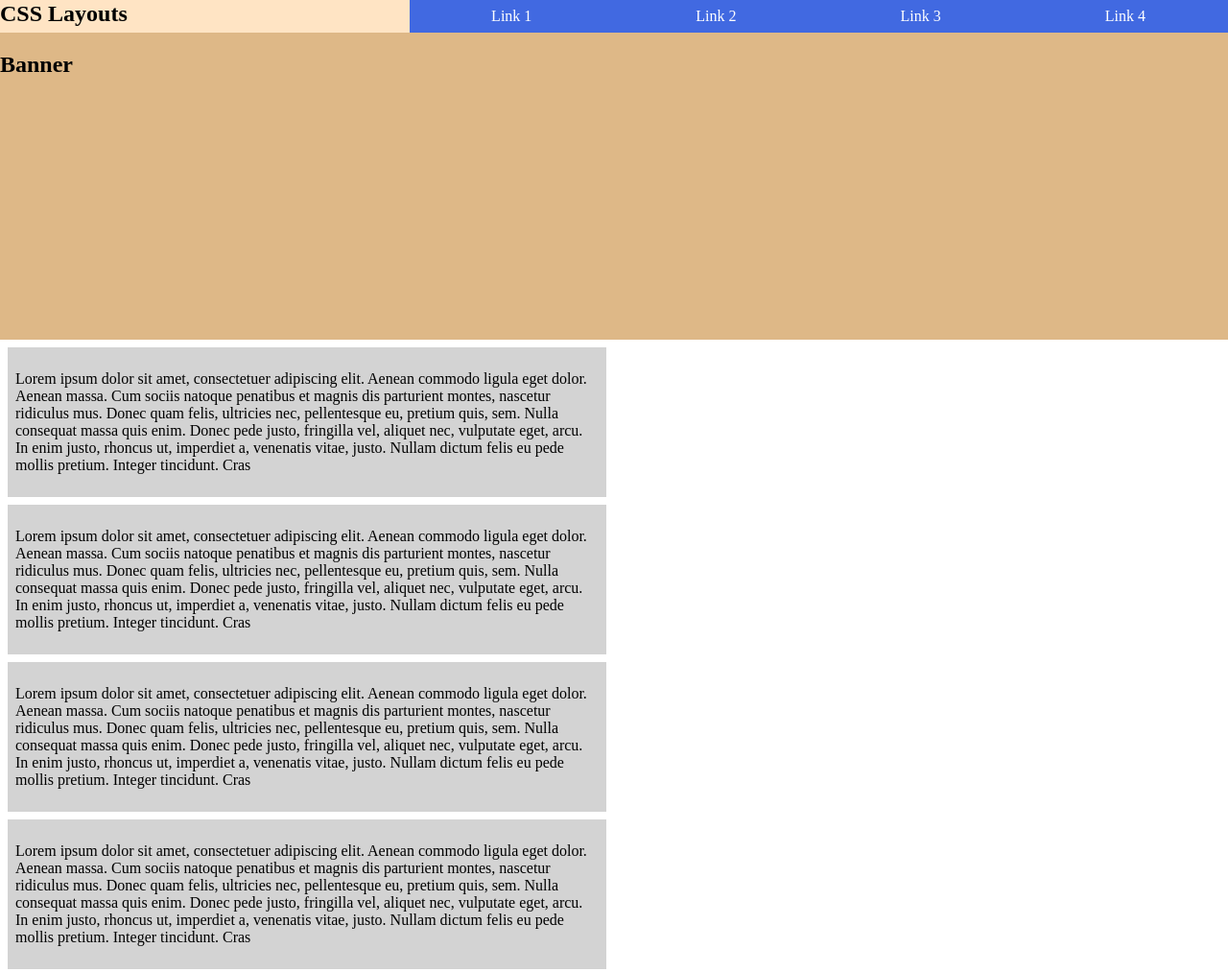
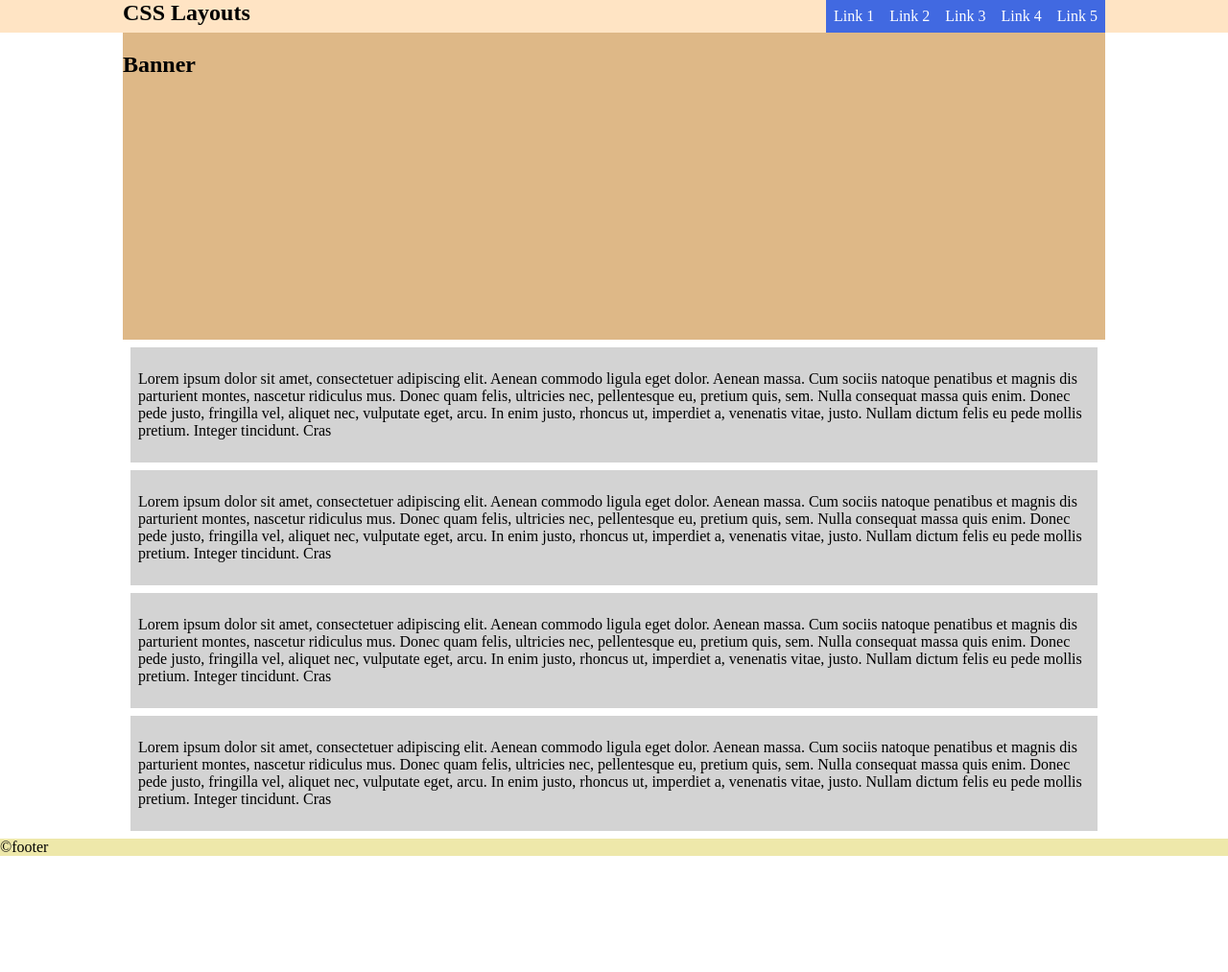
Before and after one commit to gemlorenz10/css-layout-study, a website: page index.html in a window 1280 px wide. Shown: the top 1013 px of the page at 96% size. After the commit the page ends 892 px from the top, so only its background shows below. Drawn offline with Linux system fonts and the light colour scheme.

Commit message:
flex first commit

```diff
--- a/flex/base.css
+++ b/flex/base.css
@@ -7,33 +7,7 @@ body {
     margin: 0;
 }
 
-/* Navigation */
-header {
-    background-color: bisque;
-    width: 100%;
+body .wrapper {
+    max-width: 1024px;
+    margin: 0 auto;
 }
-header h1 {
-    margin: 0;
-    display: inline;
-}
-nav {
-    display: inline;
-    /* font-size: 0; */
-}
-nav ul {
-    /* display: inline-bl   ock; */
-    margin: 0;
-    padding: 0;
-}
-
-nav ul li {
-    background-color: royalblue;
-    list-style-type: none;
-    padding: 8px 0;
-    text-align: center;
-}
-
-nav ul li a{
-    color: white;
-    text-decoration: none;
-}
--- a/flex/layout.css
+++ b/flex/layout.css
@@ -3,79 +3,48 @@
 Layout
 
 */
-.row:after {
+/* header */
+/* Navigation */
+header {
+    background-color: bisque;
+    width: 100%;
+}
+header h1 {
+    margin: 0;
+}
+nav {
+    display: flex;
+    flex-direction: column;
+    justify-content: space-between;
+}
+nav ul {
+    display: flex;
+    flex-direction: column;
 }
 
-/* For mobile phones content layout: */
-[class*="col-"] {
-    margin: 0;
-    width: 100%;
-}
 
-/* For mobile phones navigation: */
-[class*="nav-"] {
-    display:inline-block;
-    margin: 0;
-    width: 100%;
+/* container */
+.container {
+    display: flex;
 }
 
 @media screen and (min-width: 601px) {
     /* For tablets to mobile: */
-    .col-s-1 {width: 8.33%;}
-    .col-s-2 {width: 16.66%;}
-    .col-s-3 {width: 25%;}
-    .col-s-4 {width: 33.33%;}
-    .col-s-5 {width: 41.66%;}
-    .col-s-6 {width: 50%;}
-    .col-s-7 {width: 58.33%;}
-    .col-s-8 {width: 66.66%;}
-    .col-s-9 {width: 75%;}
-    .col-s-10 {width: 83.33%;}
-    .col-s-11 {width: 91.66%;}
-    .col-s-12 {width: 100%;}
-
-    .nav-s-1 {width: 8.33%;}
-    .nav-s-2 {width: 16.66%;}
-    .nav-s-3 {width: 25%;}
-    .nav-s-4 {width: 33.33%;}
-    .nav-s-5 {width: 41.66%;}
-    .nav-s-6 {width: 50%;}
-    .nav-s-7 {width: 58.33%;}
-    .nav-s-8 {width: 66.66%;}
-    .nav-s-9 {width: 75%;}
-    .nav-s-10 {width: 83.33%;}
-    .nav-s-11 {width: 91.66%;}
-    .nav-s-12 {width: 100%;}
-
+    nav {
+        flex-direction: row;
+    }
+    nav ul {
+        flex-direction: row;
+    }
 }
 @media screen and (min-width: 769px) {
     /* For desktop to tables: */
-    .col-1 {width: 8.33%;}
-    .col-2 {width: 16.66%;}
-    .col-3 {width: 25%;}
-    .col-4 {width: 33.33%;}
-    .col-5 {width: 41.66%;}
-    .col-6 {width: 50%;}
-    .col-7 {width: 58.33%;}
-    .col-8 {width: 66.66%;}
-    .col-9 {width: 75%;}
-    .col-10 {width: 83.33%;}
-    .col-11 {width: 91.66%;}
-    .col-12 {width: 100%;}
-
-    /* .nav-1 {width: 8.33%;}
-    .nav-2 {width: 16.66%;}
-    .nav-3 {width: 25%;}
-    .nav-4 {width: 33.33%;}
-    .nav-5 {width: 41.66%;}
-    .nav-6 {width: 50%;}
-    .nav-7 {width: 58.33%;}
-    .nav-8 {width: 66.66%;}
-    .nav-9 {width: 75%;}
-    .nav-10 {width: 83.33%;}
-    .nav-11 {width: 91.66%;}
-    .nav-12 {width: 100%;} */
-
+    nav {
+        flex-direction: row;
+    }
+    nav ul {
+        flex-direction: row;
+    }
 }
 
 footer {
--- a/flex/style.css
+++ b/flex/style.css
@@ -1,3 +1,20 @@
 @import url('./layout.css');
 @import url('./module.css');
 @import url('./base.css');
+
+
+nav ul {
+    margin: 0;
+    padding: 0;
+}
+nav ul li {
+    background-color: royalblue;
+    list-style-type: none;
+    padding: 8px 8px;
+    text-align: center;
+}
+
+nav ul li a{
+    color: white;
+    text-decoration: none;
+}
--- a/index.html
+++ b/index.html
@@ -9,48 +9,53 @@
 </head>
 <body>
     <header>
-        <nav>
-            <!-- Eliminate any spaces between tags to remove space in display: inline-block -->
-            <ul><!--
-            --><h1 class="nav-s-4">CSS Layouts</h1><!--
-            --><li class="nav-s-2"><a href="">Link 1</a></li><!--
-            --><li class="nav-s-2"><a href="">Link 2</a></li><!--
-            --><li class="nav-s-2"><a href="">Link 3</a></li><!--
-            --><li class="nav-s-2"><a href="">Link 4</a></li><!--
-            --></ul>
+        <nav class="wrapper">
+            <h1>CSS Layouts</h1>
+            <ul>
+                <li><a href="">Link 1</a></li>
+                <li><a href="">Link 2</a></li>
+                <li><a href="">Link 3</a></li>
+                <li><a href="">Link 4</a></li>
+                <li><a href="">Link 5</a></li>
+            </ul>
         </nav>
     </header>
     <!-- Contents -->
+    <div class="wrapper">
+
         <div class="row">
-        <div class="col-12">
+            <div class="col">
                 <div class="banner">
                     <h2>Banner</h2>
                 </div>
             </div>
         </div>
         <div class="row">
-        <div class="col-6 col-s-3">
+            <div class="col">
                 <div class="article">
                     <p>Lorem ipsum dolor sit amet, consectetuer adipiscing elit. Aenean commodo ligula eget dolor. Aenean massa. Cum sociis natoque penatibus et magnis dis parturient montes, nascetur ridiculus mus. Donec quam felis, ultricies nec, pellentesque eu, pretium quis, sem. Nulla consequat massa quis enim. Donec pede justo, fringilla vel, aliquet nec, vulputate eget, arcu. In enim justo, rhoncus ut, imperdiet a, venenatis vitae, justo. Nullam dictum felis eu pede mollis pretium. Integer tincidunt. Cras </p>
                 </div>
             </div>
-        <div class="col-6 col-s-3">
+            <div class="col">
                 <div class="article">
                     <p>Lorem ipsum dolor sit amet, consectetuer adipiscing elit. Aenean commodo ligula eget dolor. Aenean massa. Cum sociis natoque penatibus et magnis dis parturient montes, nascetur ridiculus mus. Donec quam felis, ultricies nec, pellentesque eu, pretium quis, sem. Nulla consequat massa quis enim. Donec pede justo, fringilla vel, aliquet nec, vulputate eget, arcu. In enim justo, rhoncus ut, imperdiet a, venenatis vitae, justo. Nullam dictum felis eu pede mollis pretium. Integer tincidunt. Cras </p>
                 </div>
             </div>
-        <div class="col-6 col-s-3">
+            <div class="col">
                 <div class="article">
                     <p>Lorem ipsum dolor sit amet, consectetuer adipiscing elit. Aenean commodo ligula eget dolor. Aenean massa. Cum sociis natoque penatibus et magnis dis parturient montes, nascetur ridiculus mus. Donec quam felis, ultricies nec, pellentesque eu, pretium quis, sem. Nulla consequat massa quis enim. Donec pede justo, fringilla vel, aliquet nec, vulputate eget, arcu. In enim justo, rhoncus ut, imperdiet a, venenatis vitae, justo. Nullam dictum felis eu pede mollis pretium. Integer tincidunt. Cras </p>
                 </div>
             </div>
-        <div class="col-6 col-s-3">
+            <div class="col">
                 <div class="article">
                     <p>Lorem ipsum dolor sit amet, consectetuer adipiscing elit. Aenean commodo ligula eget dolor. Aenean massa. Cum sociis natoque penatibus et magnis dis parturient montes, nascetur ridiculus mus. Donec quam felis, ultricies nec, pellentesque eu, pretium quis, sem. Nulla consequat massa quis enim. Donec pede justo, fringilla vel, aliquet nec, vulputate eget, arcu. In enim justo, rhoncus ut, imperdiet a, venenatis vitae, justo. Nullam dictum felis eu pede mollis pretium. Integer tincidunt. Cras </p>
                 </div>
             </div>
         </div>
 
+    </div>
+
+
     <footer>
         ©footer
     </footer>
```
Lines whose indentation alone changed are shown as unchanged.
